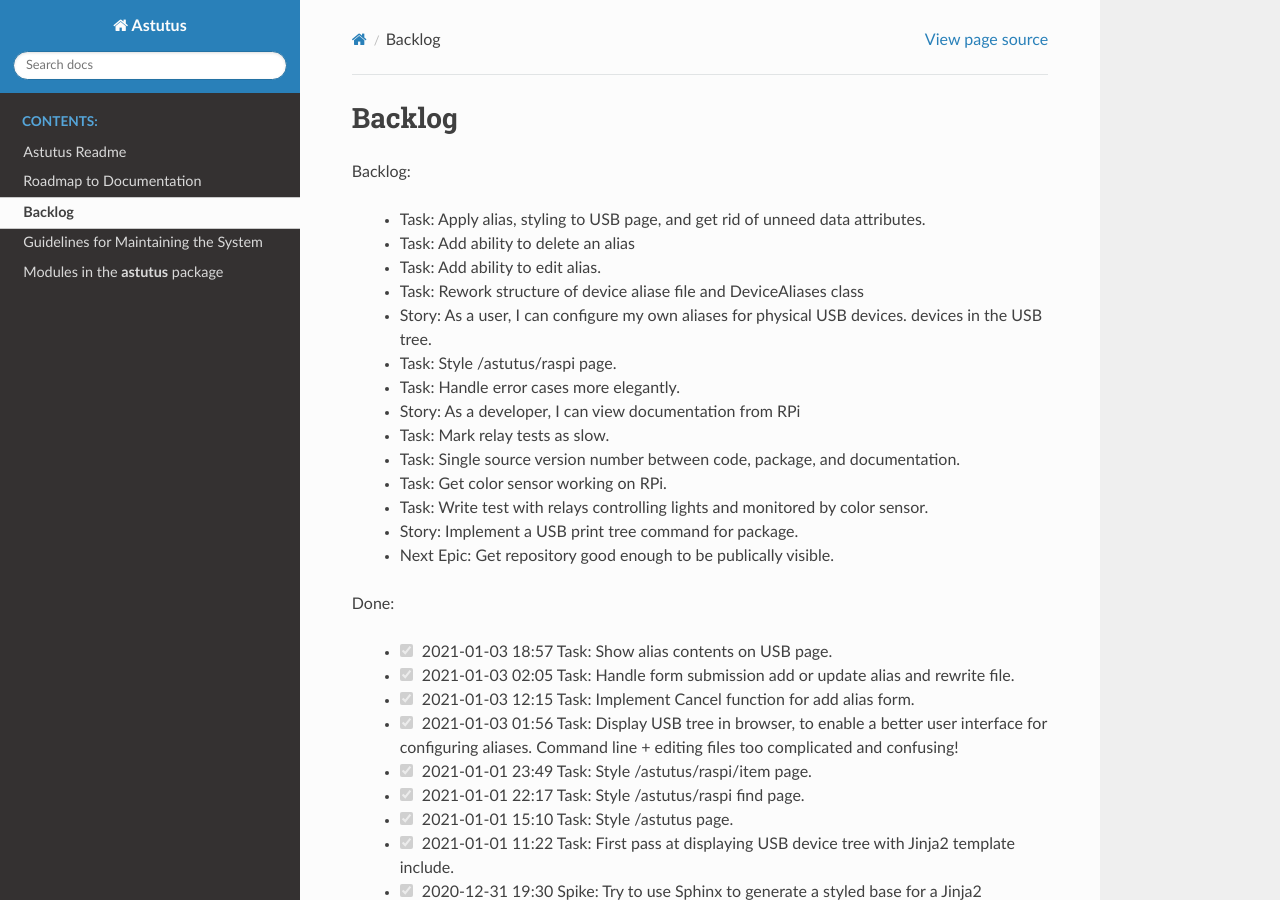
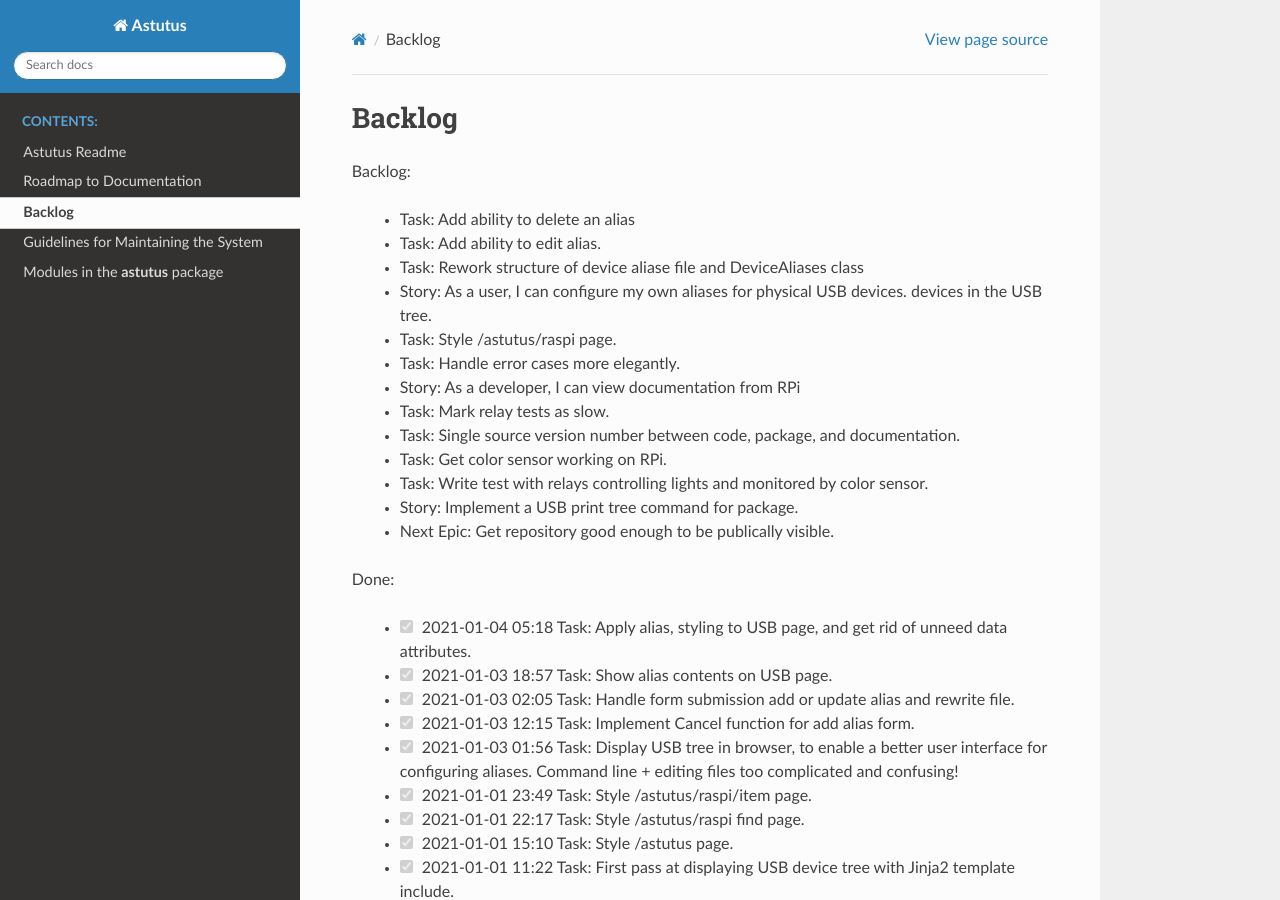
Before and after one commit to rich-dobbs-13440/astutus, a Sphinx documentation site: the page built from docs/backlog.rst, in a window 1280 px wide and 900 px high. Built offline with Sphinx 7.4.7 and the Read the Docs theme 2.0.0, drawn with Linux system fonts in a browser that asks for light colours; some of the changed lines change nothing that is shown.

Commit message:
Update backlog

```diff
--- a/docs/backlog.rst
+++ b/docs/backlog.rst
@@ -3,7 +3,6 @@
 
 Backlog:
 
-  * Task: Apply alias, styling to USB page, and get rid of unneed data attributes.
   * Task: Add ability to delete an alias
   * Task: Add ability to edit alias.
   * Task: Rework structure of device aliase file and DeviceAliases class
@@ -25,6 +24,8 @@
     <input checked=""  disabled="" type="checkbox">
 
 Done:
+
+    * |done| 2021-01-04 05:18 Task: Apply alias, styling to USB page, and get rid of unneed data attributes.
 
     * |done| 2021-01-03 18:57 Task: Show alias contents on USB page.
 
```
